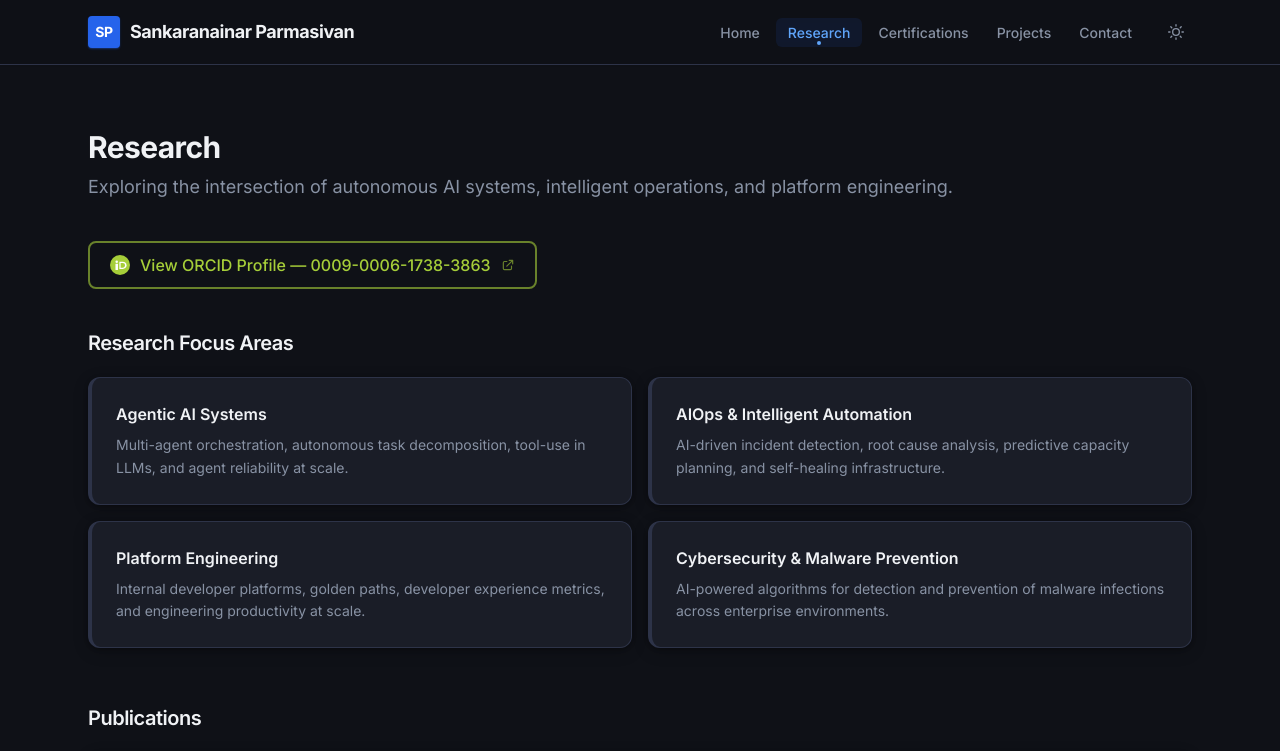
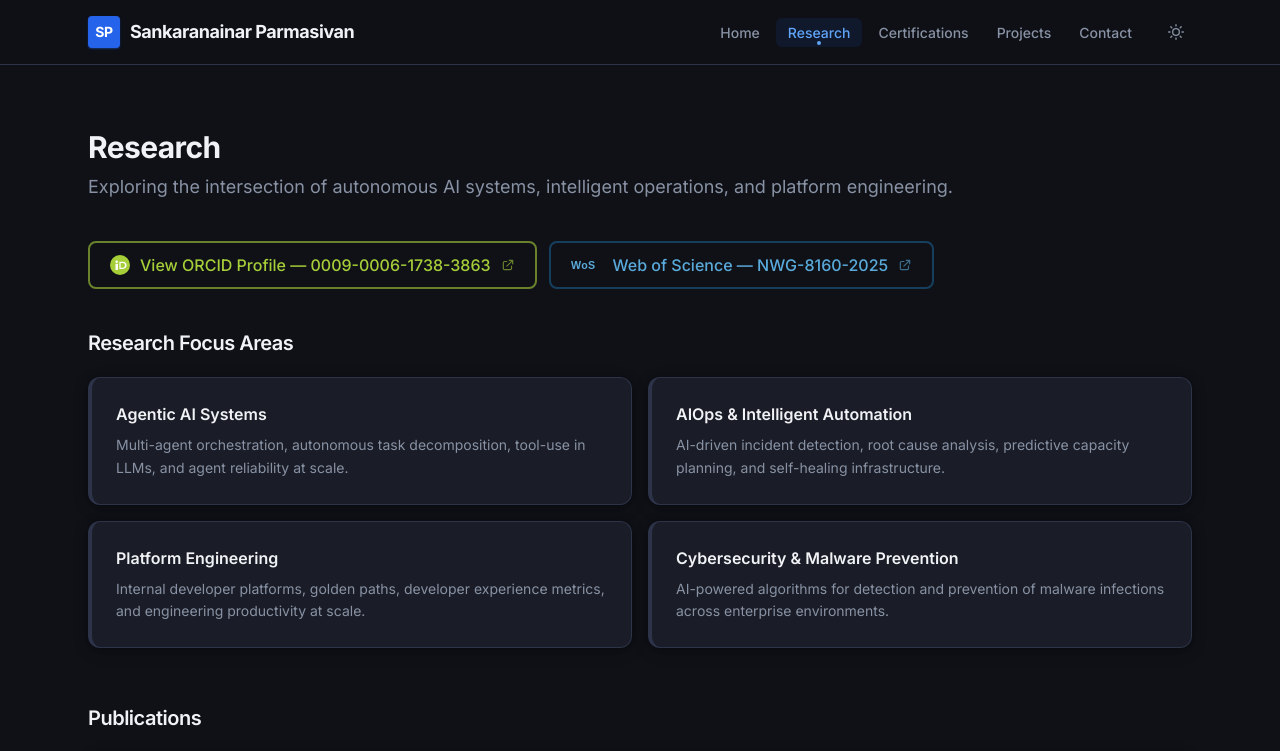
Before and after one commit to sankaranainar-p/my-site, a React (Vite) app: page /research in a window 1280 px wide. Shown: the top 751 px of the page. Built offline with nearby package versions, Linux system fonts and the light colour scheme.

Commit message:
feat: add Web of Science profile to Research page and structured data
- Add WoS profile button (NWG-8160-2025) alongside ORCID on Research page
- Add Web of Science URL to sameAs in Schema.org JSON-LD (SEO.jsx + index.html)

```diff
--- a/index.html
+++ b/index.html
@@ -46,7 +46,8 @@
         "https://linkedin.com/in/sankaramainarparmasivan",
         "https://orcid.org/0009-0006-1738-3863",
         "https://scholar.google.com/citations?user=IQQ1LrwAAAAJ&hl=en",
-        "https://github.com/sankaranainar-p/ai-agentic-works"
+        "https://github.com/sankaranainar-p/ai-agentic-works",
+        "https://www.webofscience.com/wos/author/record/NWG-8160-2025"
       ],
       "knowsAbout": ["Agentic AI", "AIOps", "Software Engineering", "FinTech", "Machine Learning"],
       "description": "Software Engineering Manager at Mastercard, IEEE Senior Member, and Agentic AI researcher specializing in autonomous systems, MLOps, and FinTech platform engineering."
--- a/src/components/SEO.jsx
+++ b/src/components/SEO.jsx
@@ -18,6 +18,7 @@ const PERSON_SCHEMA = {
     'https://orcid.org/0009-0006-1738-3863',
     'https://scholar.google.com/citations?user=IQQ1LrwAAAAJ&hl=en',
     'https://github.com/sankaranainar-p/ai-agentic-works',
+    'https://www.webofscience.com/wos/author/record/NWG-8160-2025',
   ],
   knowsAbout: ['Agentic AI', 'AIOps', 'Software Engineering', 'FinTech', 'Machine Learning'],
   description:
--- a/src/pages/Research.jsx
+++ b/src/pages/Research.jsx
@@ -163,8 +163,8 @@ export default function Research() {
         Exploring the intersection of autonomous AI systems, intelligent operations, and platform engineering.
       </p>
 
-      {/* ORCID */}
-      <div className="mb-10">
+      {/* Researcher profiles */}
+      <div className="flex flex-wrap gap-3 mb-10">
         <a
           href="https://orcid.org/0009-0006-1738-3863"
           target="_blank"
@@ -174,6 +174,21 @@ export default function Research() {
         >
           <OrcidIcon />
           View ORCID Profile — 0009-0006-1738-3863
+          <svg className="w-3.5 h-3.5 opacity-60" fill="none" stroke="currentColor" viewBox="0 0 24 24">
+            <path strokeLinecap="round" strokeLinejoin="round" strokeWidth={2} d="M10 6H6a2 2 0 00-2 2v10a2 2 0 002 2h10a2 2 0 002-2v-4M14 4h6m0 0v6m0-6L10 14" />
+          </svg>
+        </a>
+        <a
+          href="https://www.webofscience.com/wos/author/record/NWG-8160-2025"
+          target="_blank"
+          rel="noreferrer"
+          className="inline-flex items-center gap-2.5 px-5 py-2.5 rounded-lg border-2 border-[#1D6FA4]/50
+            text-[#1D6FA4] dark:text-[#5aabdc] hover:bg-[#1D6FA4]/10 font-medium transition-all duration-200"
+        >
+          <svg viewBox="0 0 48 24" className="h-4 w-auto shrink-0" fill="currentColor" aria-hidden="true">
+            <text x="0" y="18" fontSize="16" fontWeight="800" fontFamily="Arial, sans-serif" letterSpacing="0.5">WoS</text>
+          </svg>
+          Web of Science — NWG-8160-2025
           <svg className="w-3.5 h-3.5 opacity-60" fill="none" stroke="currentColor" viewBox="0 0 24 24">
             <path strokeLinecap="round" strokeLinejoin="round" strokeWidth={2} d="M10 6H6a2 2 0 00-2 2v10a2 2 0 002 2h10a2 2 0 002-2v-4M14 4h6m0 0v6m0-6L10 14" />
           </svg>
```
